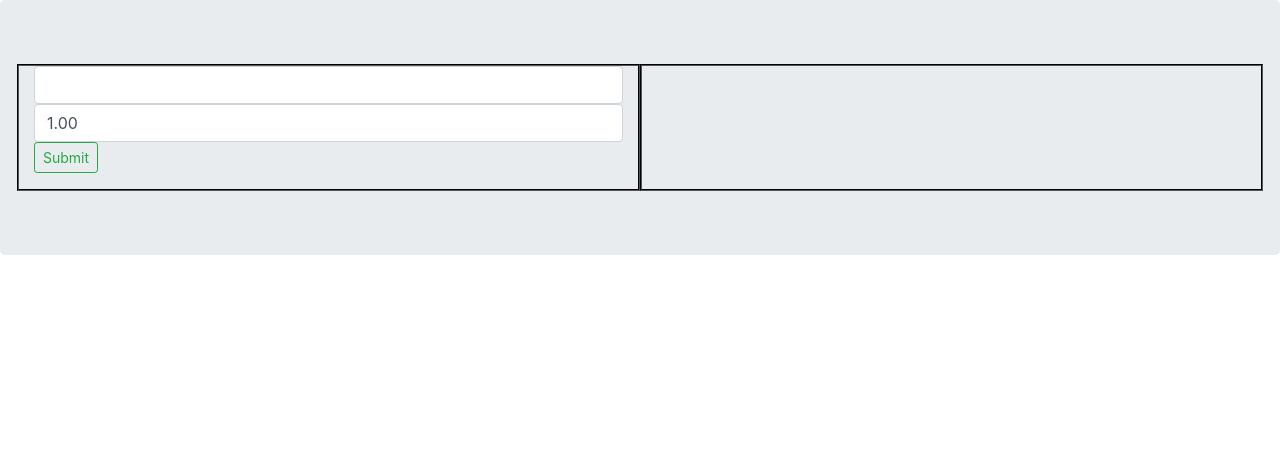
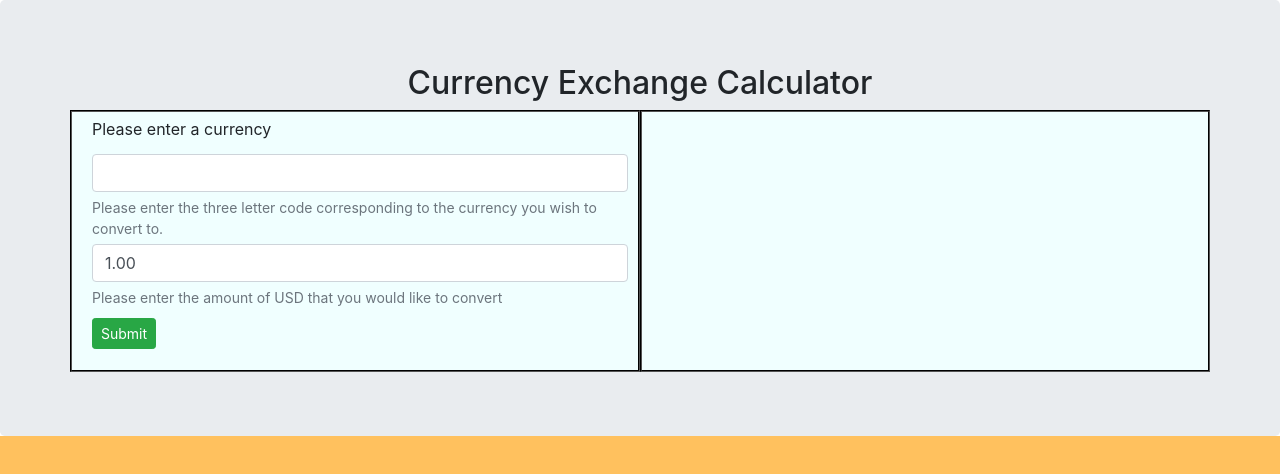
Before and after one commit to Lo-GR/currencyExchanger, a website built with webpack: page src/index.html in a window 1280 px wide. Built offline with nearby package versions, Linux system fonts and the light colour scheme.

Commit message:
add more styling

```diff
--- a/src/css/styles.css
+++ b/src/css/styles.css
@@ -1,3 +1,15 @@
+html {
+  background-color: #FFC15E;
+}
+h2 {
+  text-align: center;
+}
+.btn, .form-control, .form-text, label{
+  margin: 5px;
+}
 .col-md{
   border: 2px groove black;
 }
+.container{
+  background-color:azure;
+}
--- a/src/index.html
+++ b/src/index.html
@@ -5,13 +5,18 @@
   </head>
 <body>
   <div class="jumbotron">
+    <h2>Currency Exchange Calculator</h2>
+    <div class="container">
       <div class="row">
         <div class="col-md">
           <div class="form-group">
             <form id="exchangeCalculator">
+              <label for="currencyInput">Please enter a currency</label>
               <input type="text" class="form-control currencyInput" step=".01" maxlength="3">
+              <small id="curHelp" class="form-text text-muted">Please enter the three letter code corresponding to the currency you wish to convert to. </small>
               <input type="number" class="form-control numInput" step=".01" min=".01" value="1.00">
-            <button type="submit" class="btn btn-outline-success btn-sm">Submit</button>
+              <small id="numHelp" class="form-text text-muted">Please enter the amount of USD that you would like to convert </small>
+              <button type="submit" class="btn btn-success btn-sm">Submit</button>
             </form>
           </div>
         </div>
@@ -21,5 +26,6 @@
         </div>
       </div>
     </div>
+  </div>
 </body>
 </html>
--- a/src/main.js
+++ b/src/main.js
@@ -8,6 +8,7 @@ import CurrencyExchanger from "./exchanger.js"
 
 $(document).ready(function(){
   $("form#exchangeCalculator").submit(function(event){
+    $(".results").html('<div class="spinner-border text-success" role="status"><span class="sr-only">Loading...</span></div>')
     event.preventDefault();
     let enteredValue = parseFloat($(".numInput").val());
     let currencyName = $(".currencyInput").val();
@@ -29,8 +30,8 @@ $(document).ready(function(){
     }, function(error){
       $(".results").html("An error was received from the Exchange Rate API. Please try again another time!")
       console.log(error);
-      // const body = JSON.parse(error);
-      // $(".results").html(`Oh Dear! The Exchange Rate Server returned an error. They said:${body.error-type}`);
+      //this is put in a console log because I wasn't able to verify how the error response would look like from this api.
+      //This is because this api returns status 200 OK for errors
     })
   })
 });
```
Lines whose indentation alone changed are shown as unchanged.
